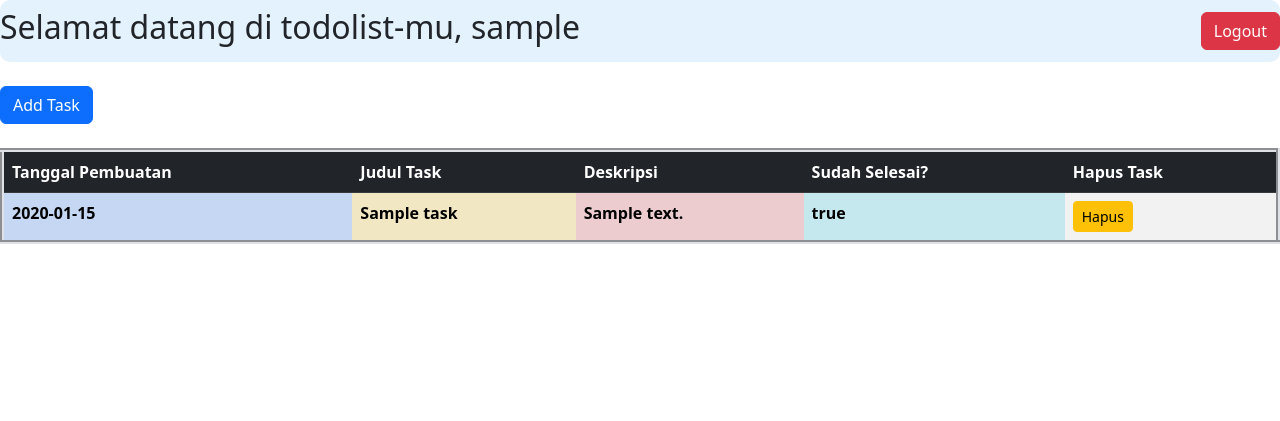
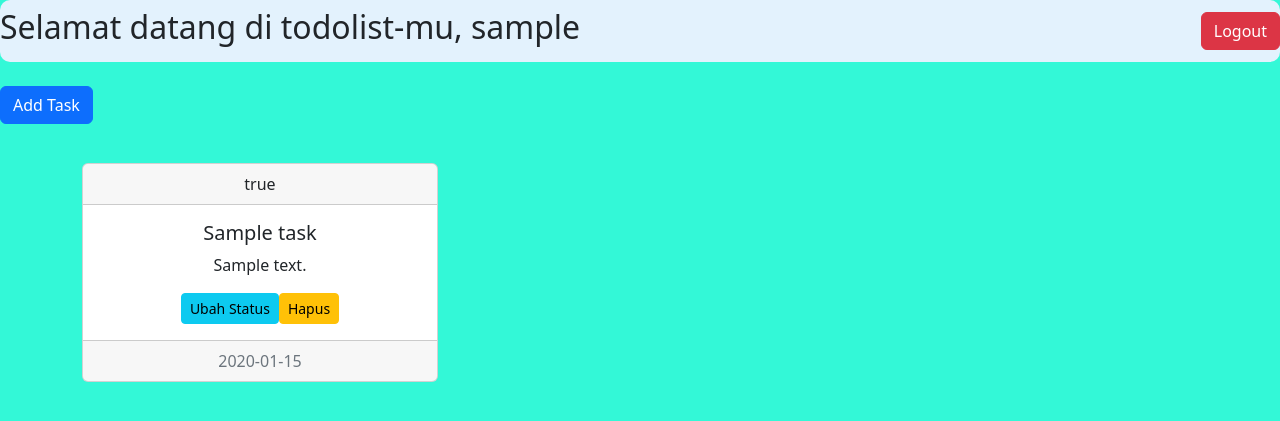
Before and after one commit to alvinxrw2002/pbp-tugas, a Django app: page /todolist/ajax in a window 1280 px wide. Shown: the top 421 px of the page. Run offline with Django 4.2, Linux system fonts and the light colour scheme; a user stored in the database is signed in; tables that the repository leaves empty hold one stand-in row (values such as "Sample post"); lists and menus that the app fills with data are empty.

Commit message:
card view

```diff
--- a/todolist/templates/todolist_ajax.html
+++ b/todolist/templates/todolist_ajax.html
@@ -11,6 +11,7 @@
 </nav>
 <br>
 
+<body style="background-color:rgb(51, 248, 215); border-radius: 12px;">
     <!-- Button trigger modal berupa Add Task -->
     <button type="button" class="btn btn-primary" data-bs-toggle="modal" data-bs-target="#exampleModal">
         Add Task
@@ -36,7 +37,8 @@
                     </form>
                 </div>
                 <div class="modal-footer">
-                <button type="submit" class="btn btn-primary" id="kirim-data" data-bs-dismiss="modal">Simpan</button>
+                    <button type="submit" class="btn btn-primary" id="kirim-data"
+                        data-bs-dismiss="modal">Simpan</button>
                 </div>
             </div>
         </div>
@@ -54,14 +56,13 @@
                 url: '/todolist/json',
                 datatype: "json",
                 success: function (datas) {
-                var tableData = "<table class='table table-striped table-hover' border='4'> <thead class='table-dark'> <tr> <th>Tanggal Pembuatan</th> <th>Judul Task</th> <th>Deskripsi</th> <th>Sudah Selesai?</th> <th>Hapus Task</th> </tr> </thead>"
+                    var cardView = "<div class='container'><div class='row'>"
                     for (var i = 0; i < datas.length; i++) {
                         var data = datas[i].fields;
-                    var hapusButton = "<th><a class='btn btn-warning btn-sm'>Hapus</a></th>"
-                    tableData += "<tr> <th class='table-primary'>" + data.date + "</th> <th class='table-warning'>" + data.title + "</th> <th class='table-danger'>" + data.description + "</th> <th class='table-info'>" + data.is_finished + "</th>" + hapusButton + "</tr>";
+                        cardView += "<div class='col-sm-4'><div id='hvr-sweep-to-right' class='card text-center' style='margin: 15px 0;'><div class='card-header'>" + data.is_finished + "</div><div class='card-body'><h5 class='card-title'>" + data.title + "</h5> <p class='card-text'>" + data.description + "</p> <a class='btn btn-info btn-sm'>Ubah Status</a><a class='btn btn-warning btn-sm'>Hapus</a></div><div class='card-footer text-muted'>" + data.date + "</div></div></div>"
                     }
-                tableData += "</table>";
-                $('#tampilan-tabel').html(tableData);
+                    cardView += "</div></div>";
+                    $('#tampilan-tabel').html(cardView);
                 },
             });;
         }
@@ -82,5 +83,5 @@
             refreshTodolist();
         })
     </script>
-
+</body>
 {% endblock content %}
```
Lines whose indentation alone changed are shown as unchanged.
